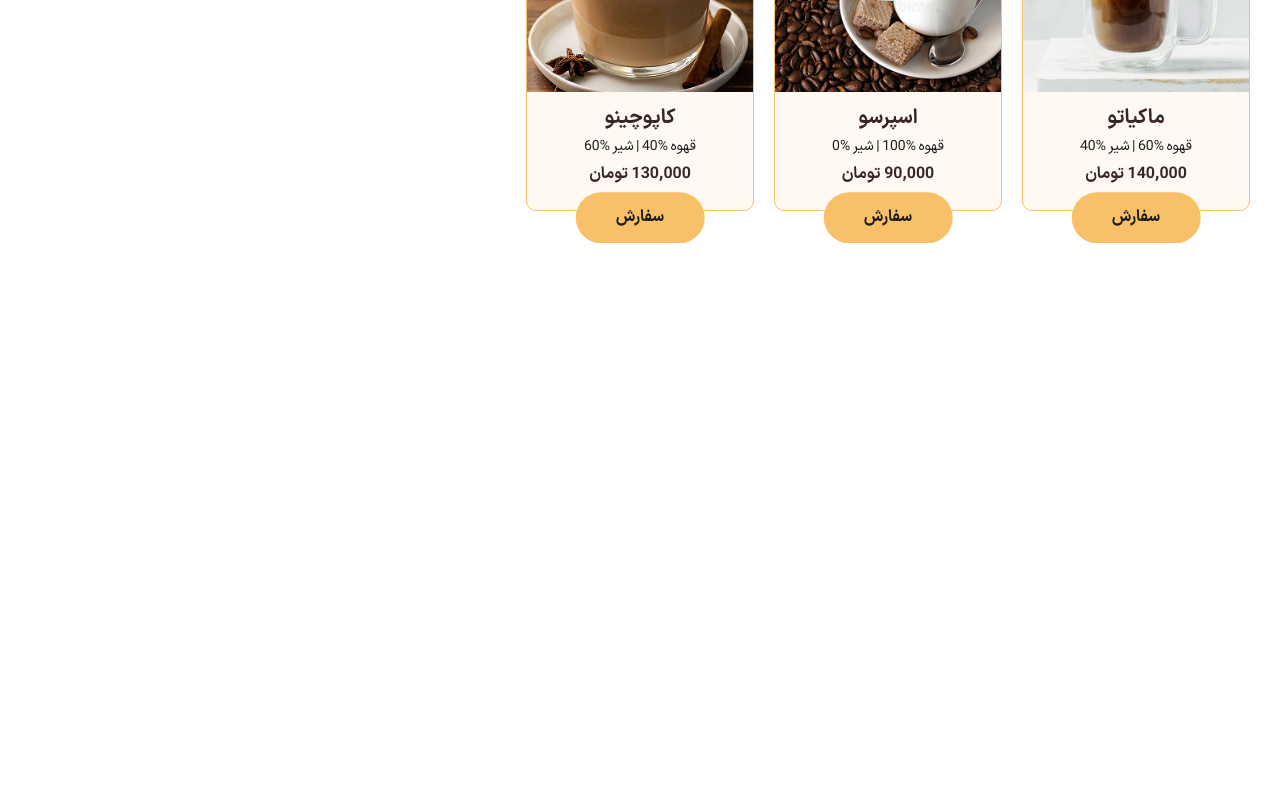
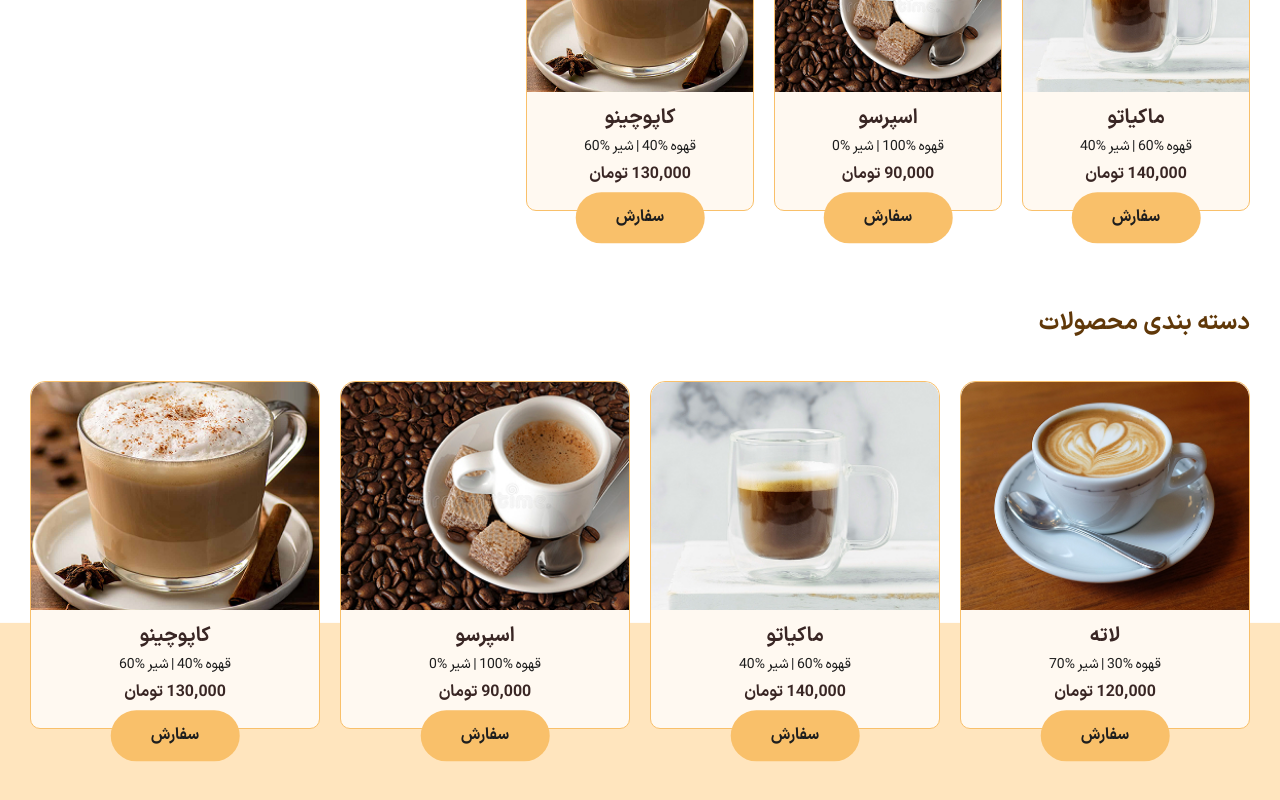
Before and after one commit to gnumobin/coffee-shop, a React (Vite) app: page / in a window 1280 px wide. Shown: the part 968-1768 px from the top of the page. Before the commit the page ends 1211 px from the top, so only its background shows below. Built offline with nearby package versions, Linux system fonts and the light colour scheme.

Commit message:
chore(responsive): make [PopularProducts] responsive

```diff
--- a/src/App.jsx
+++ b/src/App.jsx
@@ -17,8 +17,8 @@ function App() {
       </div> */}
       <CategoryList />
       <BestSellerProductList />
+      <PopularProductList />
       {/* <Cta /> */}
-      {/* <PopularProductList /> */}
       {/* <TestimonialList /> */}
       {/* <Footer /> */}
     </div>
--- a/src/components/features/products/BestSellerProductList.jsx
+++ b/src/components/features/products/BestSellerProductList.jsx
@@ -22,9 +22,8 @@ const BestSellerProductList = () => {
       data={data}
       images={images}
       RenderItem={ProductCard}
-      // grid="grid-cols-[repeat(auto-fit,minmax(16rem,1fr))]"
       grid={"best-seller-grid"}
-      additionalStyle={"gap-y-36 2xl:gap-y-25 mt-16"}
+      additionalStyle={"gap-y-36 2xl:gap-y-25"}
     />
   );
 };
--- a/src/components/features/products/PopularProductList.jsx
+++ b/src/components/features/products/PopularProductList.jsx
@@ -22,11 +22,13 @@ const PopularProductList = () => {
       data={data}
       images={images}
       RenderItem={ProductCard}
-      minSize="28rem"
+      grid={"best-seller-grid"}
       wrapperStyle="relative"
-      additionalStyle={"gap-y-36 mt-16"}
+      additionalStyle={"gap-y-36 2xl:gap-y-25 "}
     >
-      <div className="pos-center h-1/2 bg-secondary-tint-2 w-full">&nbsp;</div>
+      <div className="pos-center w-full h-1/2 bg-secondary-tint-2 xl:hidden">
+        &nbsp;
+      </div>
     </GridWrapper>
   );
 };
--- a/src/styles/index.css
+++ b/src/styles/index.css
@@ -2,7 +2,7 @@
 
 /* Convert to first desktop approach */
 @custom-variant 2xl (@media (max-width: 57.5em));
-@custom-variant xl (@media (max-width: 80em));
+@custom-variant xl (@media (max-width: 41em));
 @custom-variant lg (@media (max-width: 64em));
 @custom-variant md (@media (max-width: 48em));
 @custom-variant sm (@media (max-width: 40em));
```
